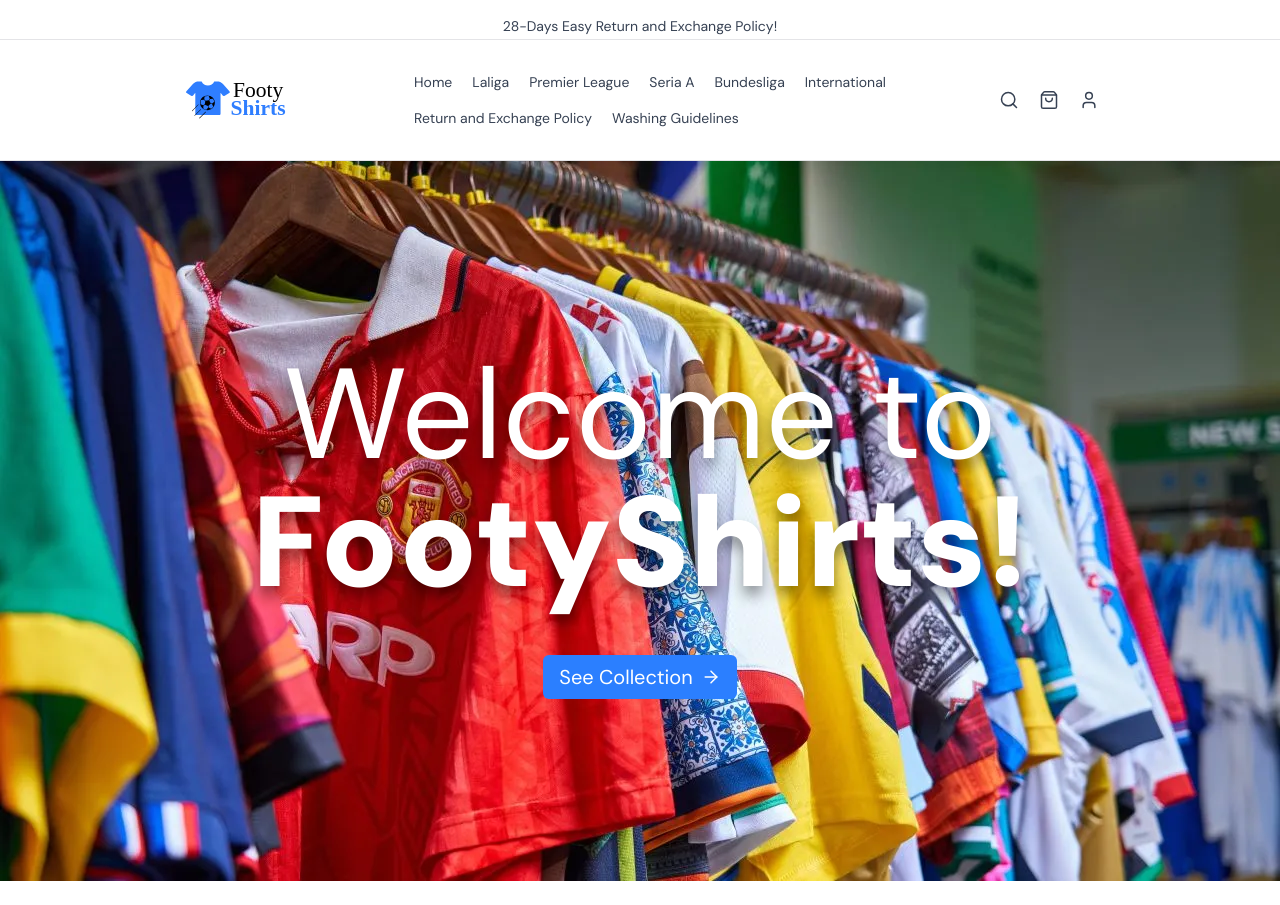
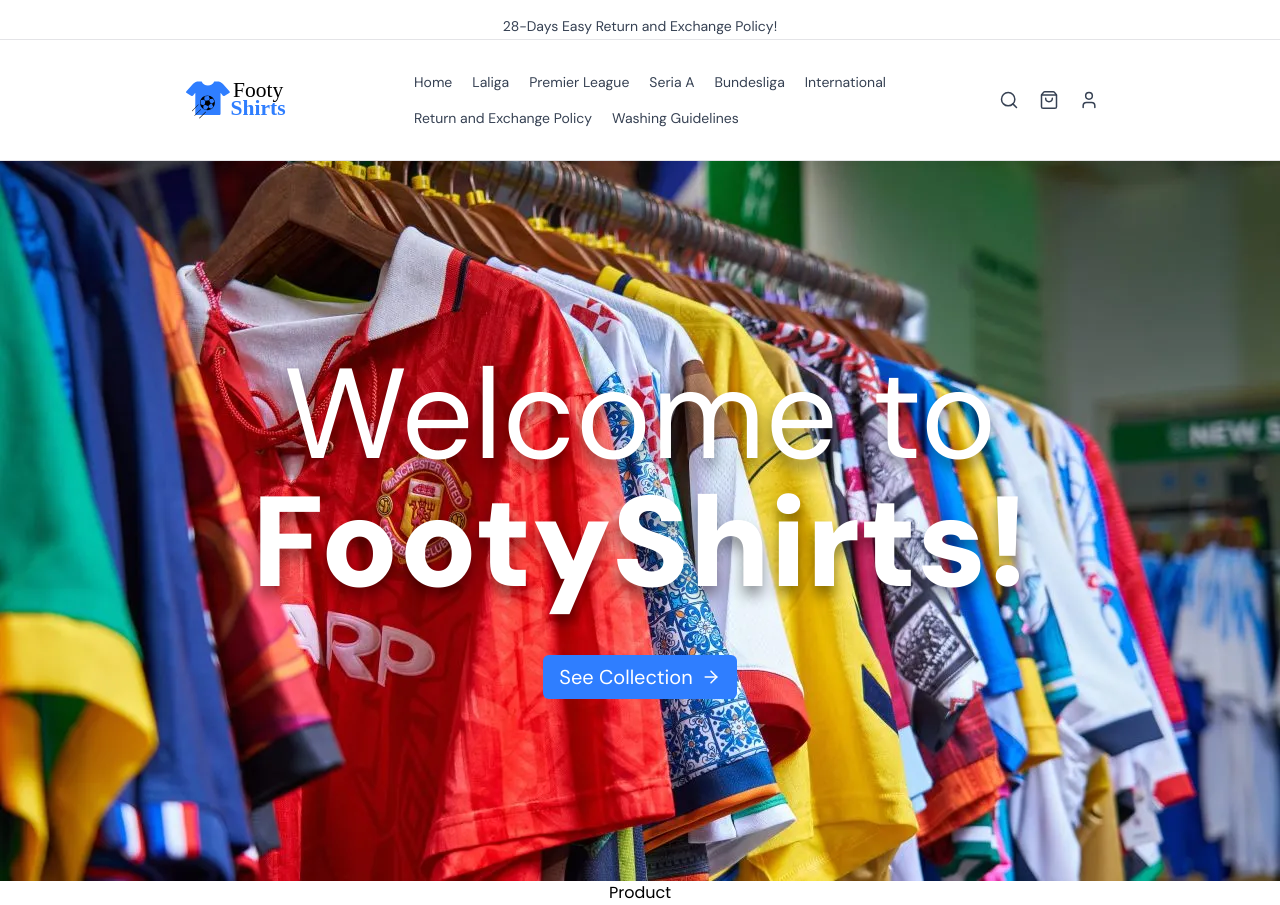
Before and after one commit to hassamk122/Football-Shirt-Website, a React (Vite) app: page / in a window 1280 px wide. Before the commit the page ends 881 px from the top, so only its background shows below. Built offline with nearby package versions, Linux system fonts and the light colour scheme.

Commit message:
adding product section

```diff
--- a/src/App.jsx
+++ b/src/App.jsx
@@ -1,6 +1,7 @@
 import Banner from "./components/Banner"
 import Header from "./components/Header"
 import Hero from "./components/Hero"
+import Product from "./components/Product"
 
 
 function App() {
@@ -11,6 +12,7 @@
      <Banner/>
      <Header/>
      <Hero/>
+     <Product/>
     </>
   )
 }
--- a/src/components/Hero.jsx
+++ b/src/components/Hero.jsx
@@ -11,7 +11,7 @@
             <div className='absolute w-full top-1/2 left-1/2 transform -translate-x-1/2 -translate-y-1/2  flex items-center justify-center flex-col '>
                 <h1 className='text-5xl lg:text-9xl drop-shadow-xl  drop-shadow-[rgba(0,0,0,0.4)]   text-center p-2 mb-2  lg:mb-10 text-white'>
                 Welcome to<br></br> <span className='font-black '>FootyShirts!</span></h1>
-                <button className='hidden lg:flex bg-blue-500 text-white px-4 py-2 text-xl items-center justify-center gap-x-2 group cursor-pointer rounded-md'>
+                <button className='hidden lg:flex bg-[#2f7eff] text-white px-4 py-2 text-xl items-center justify-center gap-x-2 group cursor-pointer rounded-md'>
                     See Collection<ArrowRight className='group-hover:translate-x-1 transition-all duration-75 ease-in' size={20}  strokeWidth={1.5}  absoluteStrokeWidth={true} /></button>
             </div>
 
--- /dev/null
+++ b/src/components/Product.jsx
@@ -0,0 +1,11 @@
+import React from 'react'
+
+function Product() {
+  return (
+    <div className='w-full text-center font-Poppins'>
+        Product
+        </div>
+  )
+}
+
+export default Product
```
